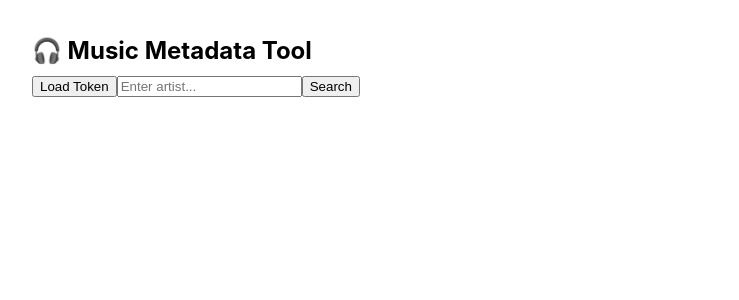
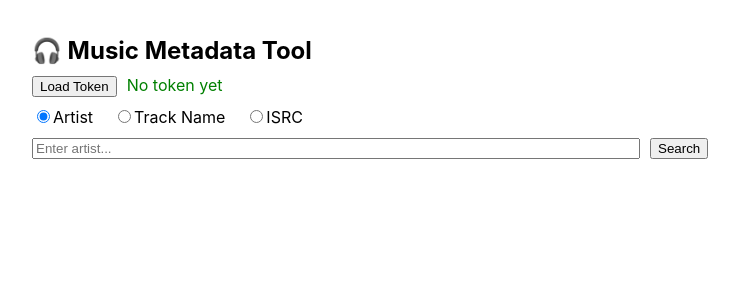
Before and after one commit to cshaushkin/concert-tool, a React (Create React App) app: page / in a window 1280 px wide. Shown: the top 300 px of the page, without its empty margins (108-847 px from the left). Built offline with nearby package versions, Linux system fonts and the light colour scheme.

Commit message:
Update: Stable rollback with MusicBrainz + PRO info display

```diff
--- a/src/ConcertQueryTool.jsx
+++ b/src/ConcertQueryTool.jsx
@@ -44,8 +44,6 @@ export default function ConcertQueryTool() {
       const copyright = release?.disambiguation || "Unknown © Info";
       const musicBrainzISRC = recording.isrcs?.[0] || "N/A";
 
-      const proInfo = await fetchPROInfo(musicBrainzISRC);
-
       return {
         artist,
         album: releaseTitle,
@@ -55,41 +53,9 @@ export default function ConcertQueryTool() {
         copyright,
         musicBrainzISRC,
         musicBrainzUrl: `https://musicbrainz.org/recording/${recording.id}`,
-        proInfo,
       };
     } catch (error) {
       console.error("Error fetching MusicBrainz data:", error);
-      return null;
-    }
-  };
-
-  const fetchPROInfo = async (isrc) => {
-    if (!isrc) return null;
-    try {
-      const url = `https://musicbrainz.org/ws/2/isrc/${isrc}?inc=recordings+artist-credits+work-rels+url-rels&fmt=json`;
-      const response = await fetch(url, {
-        headers: { "User-Agent": "ConcertQueryTool/1.0 (your-email@example.com)" },
-      });
-      const data = await response.json();
-
-      const work = data.isrc?.recordings?.[0]?.works?.[0];
-      if (!work) return null;
-
-      const relationships = work.relations || [];
-      const writers = relationships
-        .filter((rel) => rel.type === "composer" || rel.type === "lyricist")
-        .map((rel) => rel.artist?.name);
-
-      const publishers = relationships
-        .filter((rel) => rel.type === "publisher")
-        .map((rel) => rel.artist?.name);
-
-      return {
-        writers: writers.length ? writers : ["Unknown"],
-        publishers: publishers.length ? publishers : ["Unknown"],
-      };
-    } catch (error) {
-      console.error("Error fetching PRO info:", error);
       return null;
     }
   };
@@ -149,39 +115,127 @@ export default function ConcertQueryTool() {
       <h1 style={{ fontSize: "24px", fontWeight: "bold", marginBottom: "10px" }}>
         🎧 Music Metadata Tool
       </h1>
-      <div>
+
+      {view === "search" && (
+        <>
           <button onClick={fetchSpotifyToken}>Load Token</button>
+          <span style={{ marginLeft: "10px", color: "green" }}>
+            {spotifyToken ? "Token Loaded ✔️" : "No token yet"}
+          </span>
+
+          <div style={{ marginTop: "10px" }}>
+            <label>
+              <input
+                type="radio"
+                value="artist"
+                checked={searchMode === "artist"}
+                onChange={() => setSearchMode("artist")}
+              />
+              Artist
+            </label>
+            <label style={{ marginLeft: "20px" }}>
+              <input
+                type="radio"
+                value="track"
+                checked={searchMode === "track"}
+                onChange={() => setSearchMode("track")}
+              />
+              Track Name
+            </label>
+            <label style={{ marginLeft: "20px" }}>
+              <input
+                type="radio"
+                value="isrc"
+                checked={searchMode === "isrc"}
+                onChange={() => setSearchMode("isrc")}
+              />
+              ISRC
+            </label>
+          </div>
+
+          <div style={{ marginTop: "10px" }}>
             <input
               type="text"
               placeholder={`Enter ${searchMode}...`}
               value={query}
               onChange={(e) => setQuery(e.target.value)}
+              style={{ marginRight: "10px", width: "60%" }}
             />
             <button onClick={handleSearch}>Search</button>
           </div>
+        </>
+      )}
+
       {view === "results" && (
-        <table>
+        <>
+          <button onClick={() => setView("search")}>⬅ Back</button>
+          <h2>Results</h2>
+          <table style={{ width: "100%", borderCollapse: "collapse" }}>
             <thead>
-            <tr>
-              <th>Track</th>
-              <th>Spotify ISRC</th>
-              <th>MusicBrainz ISRC</th>
-              <th>Writers</th>
-              <th>Publishers</th>
+              <tr style={{ backgroundColor: "#f0f0f0" }}>
+                <th style={{ padding: "8px", border: "1px solid #ccc" }}>Album Art</th>
+                <th style={{ padding: "8px", border: "1px solid #ccc" }}>Track Info</th>
+                <th style={{ padding: "8px", border: "1px solid #ccc" }}>Spotify Duration</th>
+                <th style={{ padding: "8px", border: "1px solid #ccc" }}>MusicBrainz Info</th>
               </tr>
             </thead>
             <tbody>
               {results.map((track, index) => (
-              <tr key={index}>
-                <td>{track.name}</td>
-                <td>{track.external_ids?.isrc || "N/A"}</td>
-                <td>{track.mbInfo?.musicBrainzISRC || "N/A"}</td>
-                <td>{track.mbInfo?.proInfo?.writers.join(", ") || "N/A"}</td>
-                <td>{track.mbInfo?.proInfo?.publishers.join(", ") || "N/A"}</td>
-              </tr>
+                <motion.tr
+                  key={index}
+                  initial={{ opacity: 0, y: 10 }}
+                  animate={{ opacity: 1, y: 0 }}
+                  style={{ borderBottom: "1px solid #ccc" }}
+                >
+                  <td style={{ padding: "8px", border: "1px solid #ccc", textAlign: "center" }}>
+                    <img
+                      src={track.album.images[0]?.url}
+                      alt="Album Art"
+                      style={{ width: "60px", borderRadius: "5px" }}
+                    />
+                  </td>
+                  <td style={{ padding: "8px", border: "1px solid #ccc" }}>
+                    <strong>{track.name}</strong>
+                    {track.explicit && <span style={{ color: "red", marginLeft: "5px" }}>🔞 Explicit</span>}
+                    <p style={{ margin: 0 }}>Artist: {track.artists[0].name}</p>
+                    <p style={{ margin: 0 }}>Album: {track.album.name} ({track.album.release_date})</p>
+                    <p style={{ margin: 0 }}>Spotify ISRC: {track.external_ids?.isrc || "N/A"}</p>
+                    <p style={{ margin: 0 }}>MusicBrainz ISRC: {track.mbInfo?.musicBrainzISRC || "N/A"}</p>
+                    <a href={track.external_urls.spotify} target="_blank" rel="noopener noreferrer">
+                      Open in Spotify
+                    </a>
+                    <br />
+                    {track.preview_url ? (
+                      <audio controls src={track.preview_url} style={{ marginTop: "5px", width: "200px" }} />
+                    ) : (
+                      <span style={{ color: "gray" }}>No preview</span>
+                    )}
+                  </td>
+                  <td style={{ padding: "8px", border: "1px solid #ccc" }}>
+                    {Math.floor(track.duration_ms / 60000)}:
+                    {String(Math.floor((track.duration_ms % 60000) / 1000)).padStart(2, "0")}
+                  </td>
+                  <td style={{ padding: "8px", border: "1px solid #ccc" }}>
+                    {track.mbInfo ? (
+                      <>
+                        <p style={{ margin: 0 }}>Artist: {track.mbInfo.artist}</p>
+                        <p style={{ margin: 0 }}>Album: {track.mbInfo.album} ({track.mbInfo.year})</p>
+                        <p style={{ margin: 0 }}>Duration: {track.mbInfo.duration}</p>
+                        <p style={{ margin: 0 }}>℗ Label: {track.mbInfo.label}</p>
+                        <p style={{ margin: 0 }}>©: {track.mbInfo.copyright}</p>
+                        <a href={track.mbInfo.musicBrainzUrl} target="_blank" rel="noopener noreferrer">
+                          View on MusicBrainz
+                        </a>
+                      </>
+                    ) : (
+                      <span style={{ color: "gray" }}>No MB info</span>
+                    )}
+                  </td>
+                </motion.tr>
               ))}
             </tbody>
           </table>
+        </>
       )}
     </div>
   );
```
Lines whose indentation alone changed are shown as unchanged.
